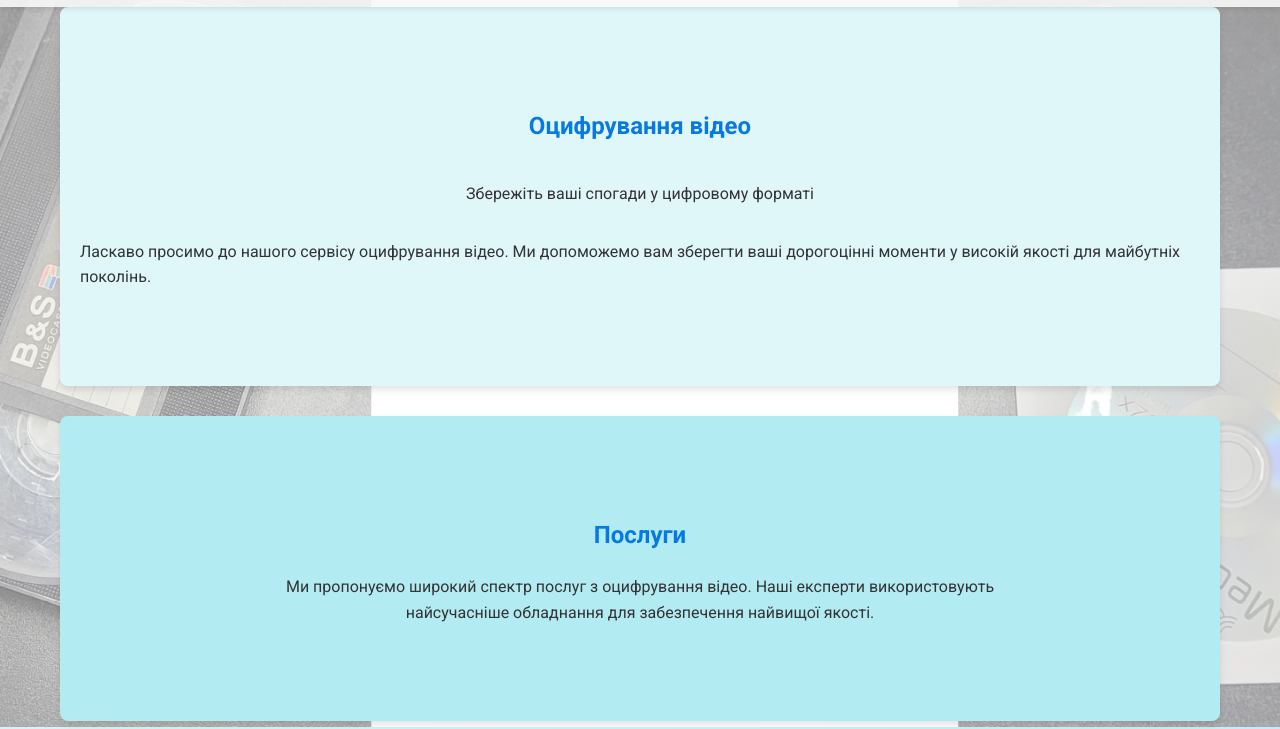
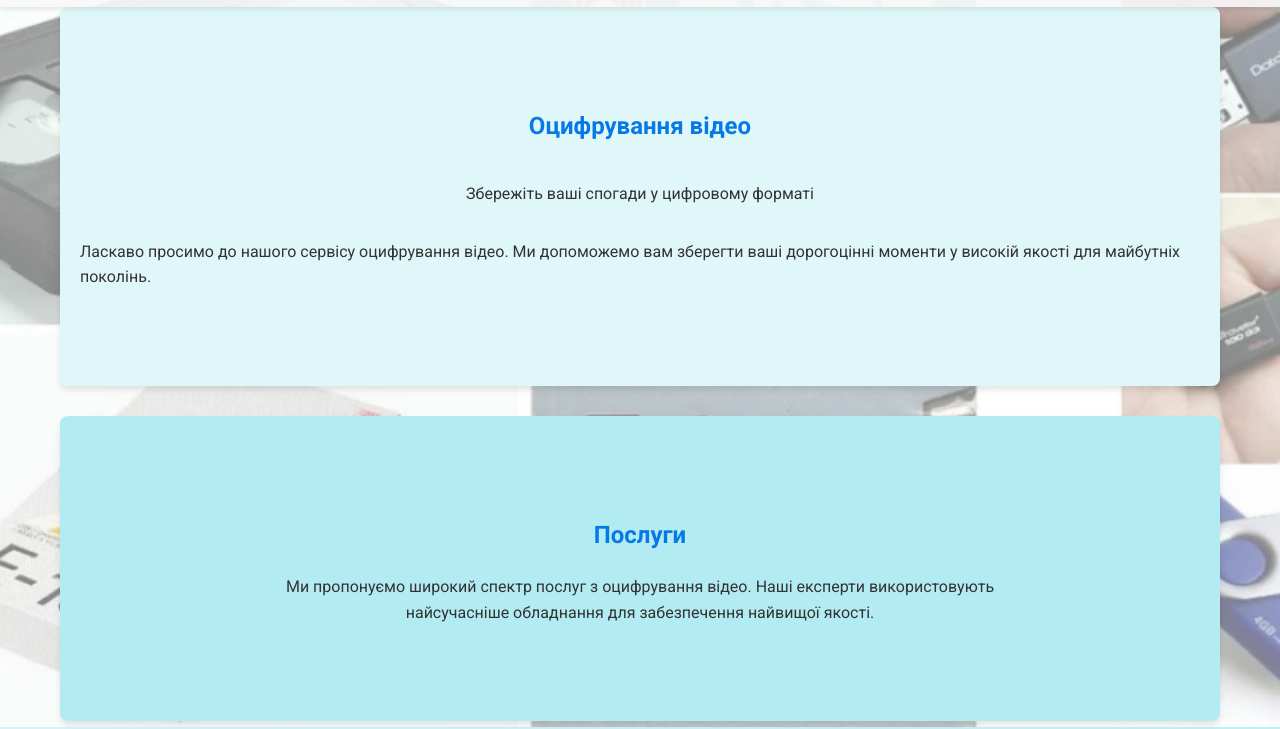
Before and after one commit to DmytroNahornyi/Website-business-card, a plain HTML site: page index.html in a window 1280 px wide. Shown: the part 73-802 px from the top of the page. Drawn offline with Linux system fonts and the light colour scheme.

Commit message:
Update styles.css

```diff
--- a/css/styles.css
+++ b/css/styles.css
@@ -58,7 +58,7 @@ body::after {
 }
 
 body::before {
-    background-image: url('../images/background.jpg');
+    background-image: url('../images/Logo.jpg');
     background-size: cover;
     background-position: center;
     background-repeat: no-repeat;
```
